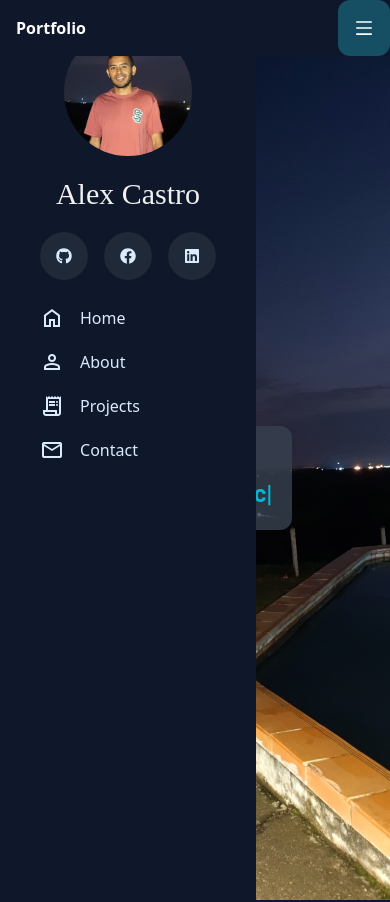
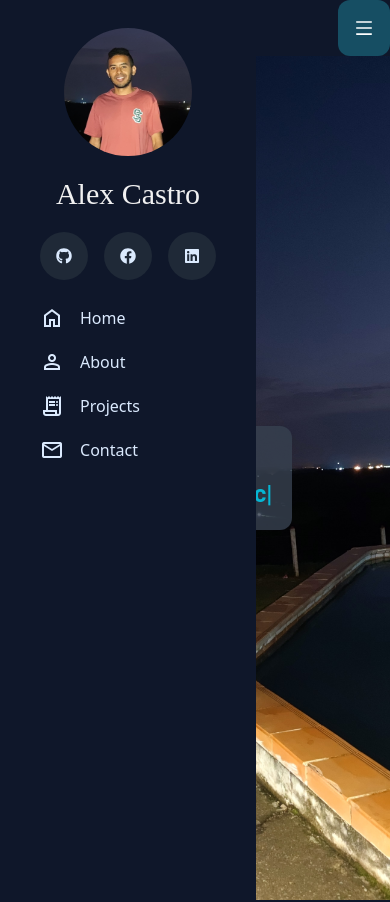
Before and after one commit to Alexcastr/my-portfolio, a Next.js app: page / in a window 390 px wide. Shown: the top 902 px of the page. Built offline with nearby package versions, Linux system fonts and the light colour scheme.

Commit message:
fixing sidebar z-index

```diff
--- a/components/Sidebar.tsx
+++ b/components/Sidebar.tsx
@@ -64,7 +64,7 @@ export const Sidebar: FC<Props> = ({ children }) => {
       <div
         className={`${
           openNavbar ? "-translate-x-full " : ""
-        }  bg-slate-900 text-blue-100 w-64 space-y-6 py-7 px-2 absolute inset-y-0 left-0 transform  md:relative md:translate-x-0 transition duration-200 ease-in-out`}
+        }  bg-slate-900 text-blue-100 w-64 space-y-6 py-7 px-2 absolute z-20 inset-y-0 left-0 transform  md:relative md:translate-x-0 transition duration-200 ease-in-out`}
       >
         <div className="sticky left-0 top-7 ">
           <Profile />
```
